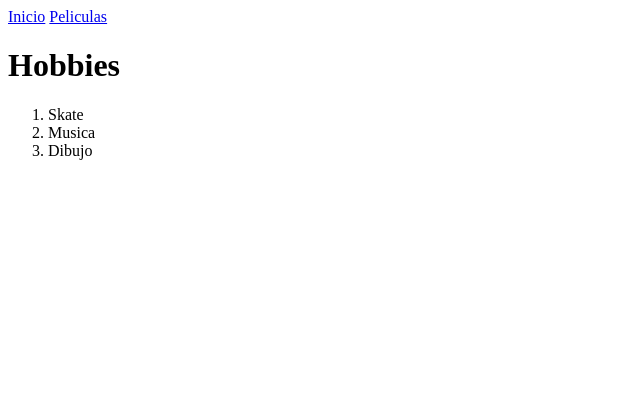
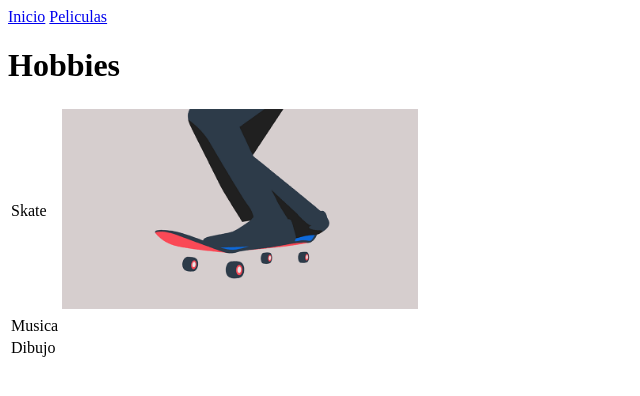
Before and after one commit to IJozk/Programacion_web, a plain HTML site: page hobbies.html in a window 1280 px wide. Shown: the whole page, without its empty margins (0-640 px from the left). Drawn offline with Linux system fonts and the light colour scheme.

Commit message:
Pag web v3.0

```diff
--- a/hobbies.html
+++ b/hobbies.html
@@ -15,13 +15,21 @@
 
     <h1>Hobbies</h1>
 
-    <ol>
 
-        <li>Skate</li>
-        <li>Musica</li>
-        <li>Dibujo</li>
+    <table>
+        <tr>
+            <td>Skate</td>     <td> <img src="images/8e97ed54695375.596e6a9874dea.gif" alt="" height="200px"> </td>
+        </tr>
+        <tr>
+            <td>Musica</td>    <td></td>
+        </tr>
+        <tr>
+            <td>Dibujo</td>    <td></td>
+        </tr>
+    </table>
 
-    </ol>
+
+
 
 </body>
 </html>
```
Also changed, not shown: fotos.html (+3 -3 lines), images/8e97ed54695375.596e6a9874dea.gif (added).
